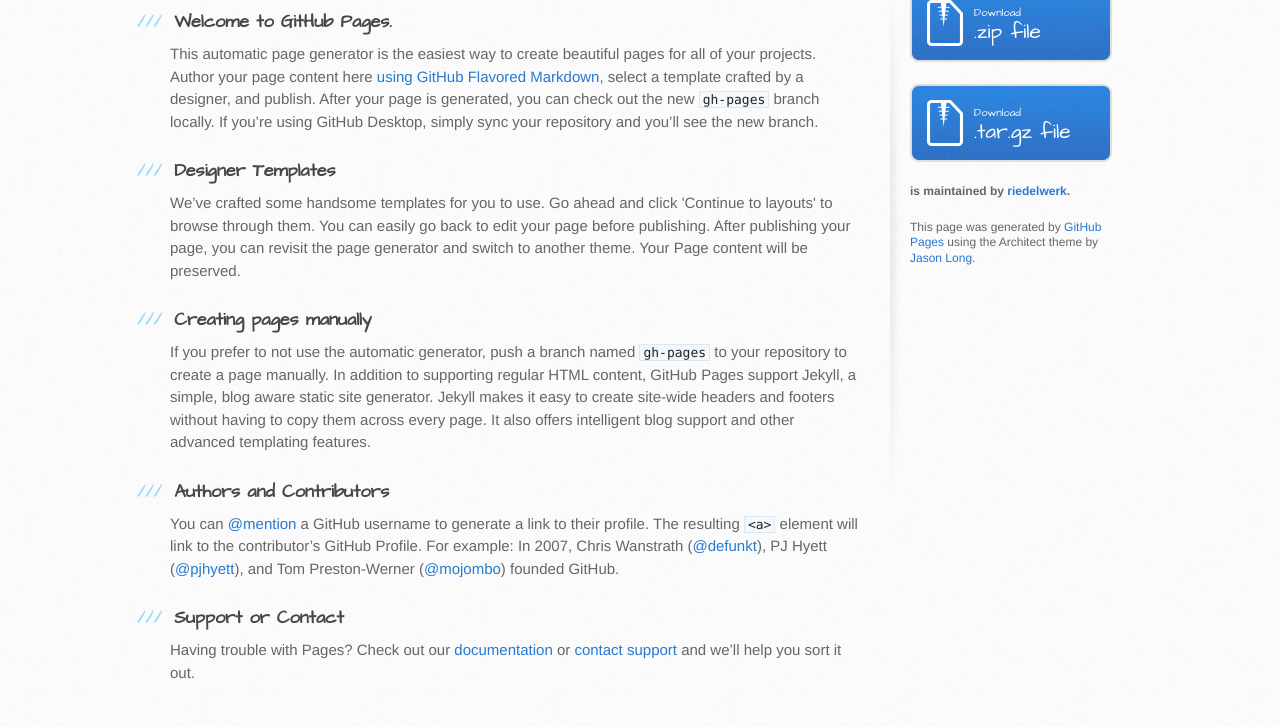
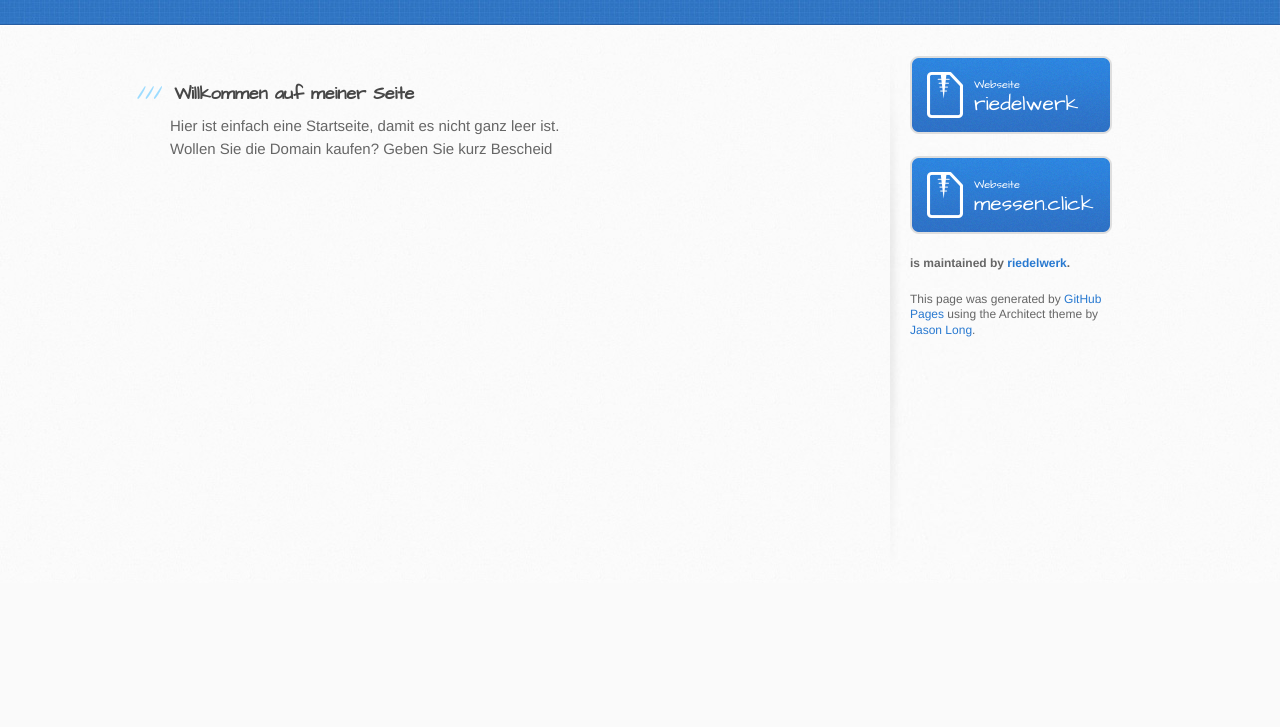
Before and after one commit to riedelwerk/fahren, a plain HTML site: page index.html in a window 1280 px wide. Shown: the part 248-975 px from the top of the page. After the commit the page ends 831 px from the top, so only its background shows below. Drawn offline with Linux system fonts and the light colour scheme.

Commit message:
1. Änderung

```diff
--- a/index.html
+++ b/index.html
@@ -13,15 +13,15 @@
     <script src="//html5shiv.googlecode.com/svn/trunk/html5.js"></script>
     <![endif]-->
 
-    <title>Fahren by riedelwerk</title>
+    <title>fahren.click by riedelwerk</title>
   </head>
 
   <body>
     <header>
       <div class="inner">
-        <h1>Fahren</h1>
-        <h2>fahren.click</h2>
-        <a href="https://github.com/riedelwerk/fahren" class="button"><small>View project on</small> GitHub</a>
+        <h1>Webseite: fahren.click</h1>
+        <h2>das ist erst der Anfang</h2>
+        <a href="mailto:riedelwerk@googlemail.com" class="button"><small>Email an mich</small> senden</a>
       </div>
     </header>
 
@@ -29,39 +29,23 @@
       <div class="inner clearfix">
         <section id="main-content">
           <h3>
-<a id="welcome-to-github-pages" class="anchor" href="#welcome-to-github-pages" aria-hidden="true"><span aria-hidden="true" class="octicon octicon-link"></span></a>Welcome to GitHub Pages.</h3>
+<a id="welcome-to-github-pages" class="anchor" href="#welcome-to-github-pages" aria-hidden="true"><span aria-hidden="true" class="octicon octicon-link"></span></a>Willkommen auf meiner Seite</h3>
 
-<p>This automatic page generator is the easiest way to create beautiful pages for all of your projects. Author your page content here <a href="https://guides.github.com/features/mastering-markdown/">using GitHub Flavored Markdown</a>, select a template crafted by a designer, and publish. After your page is generated, you can check out the new <code>gh-pages</code> branch locally. If you’re using GitHub Desktop, simply sync your repository and you’ll see the new branch.</p>
+<p>Hier ist einfach eine Startseite, damit es nicht ganz leer ist.</br>
+Wollen Sie die Domain kaufen? Geben Sie kurz Bescheid
+</p>
 
-<h3>
-<a id="designer-templates" class="anchor" href="#designer-templates" aria-hidden="true"><span aria-hidden="true" class="octicon octicon-link"></span></a>Designer Templates</h3>
 
-<p>We’ve crafted some handsome templates for you to use. Go ahead and click 'Continue to layouts' to browse through them. You can easily go back to edit your page before publishing. After publishing your page, you can revisit the page generator and switch to another theme. Your Page content will be preserved.</p>
-
-<h3>
-<a id="creating-pages-manually" class="anchor" href="#creating-pages-manually" aria-hidden="true"><span aria-hidden="true" class="octicon octicon-link"></span></a>Creating pages manually</h3>
-
-<p>If you prefer to not use the automatic generator, push a branch named <code>gh-pages</code> to your repository to create a page manually. In addition to supporting regular HTML content, GitHub Pages support Jekyll, a simple, blog aware static site generator. Jekyll makes it easy to create site-wide headers and footers without having to copy them across every page. It also offers intelligent blog support and other advanced templating features.</p>
-
-<h3>
-<a id="authors-and-contributors" class="anchor" href="#authors-and-contributors" aria-hidden="true"><span aria-hidden="true" class="octicon octicon-link"></span></a>Authors and Contributors</h3>
-
-<p>You can <a href="https://help.github.com/articles/basic-writing-and-formatting-syntax/#mentioning-users-and-teams" class="user-mention">@mention</a> a GitHub username to generate a link to their profile. The resulting <code>&lt;a&gt;</code> element will link to the contributor’s GitHub Profile. For example: In 2007, Chris Wanstrath (<a href="https://github.com/defunkt" class="user-mention">@defunkt</a>), PJ Hyett (<a href="https://github.com/pjhyett" class="user-mention">@pjhyett</a>), and Tom Preston-Werner (<a href="https://github.com/mojombo" class="user-mention">@mojombo</a>) founded GitHub.</p>
-
-<h3>
-<a id="support-or-contact" class="anchor" href="#support-or-contact" aria-hidden="true"><span aria-hidden="true" class="octicon octicon-link"></span></a>Support or Contact</h3>
-
-<p>Having trouble with Pages? Check out our <a href="https://help.github.com/pages">documentation</a> or <a href="https://github.com/contact">contact support</a> and we’ll help you sort it out.</p>
         </section>
 
         <aside id="sidebar">
-          <a href="https://github.com/riedelwerk/fahren/zipball/master" class="button">
-            <small>Download</small>
-            .zip file
+          <a href="http://www.riedelwerk.de" class="button">
+            <small>Webseite</small>
+            riedelwerk
           </a>
-          <a href="https://github.com/riedelwerk/fahren/tarball/master" class="button">
-            <small>Download</small>
-            .tar.gz file
+          <a href="https://riedelwerk.github.io/messen" class="button">
+            <small>Webseite</small>
+            messen.click
           </a>
 
           <p class="repo-owner"><a href="https://github.com/riedelwerk/fahren"></a> is maintained by <a href="https://github.com/riedelwerk">riedelwerk</a>.</p>
```
